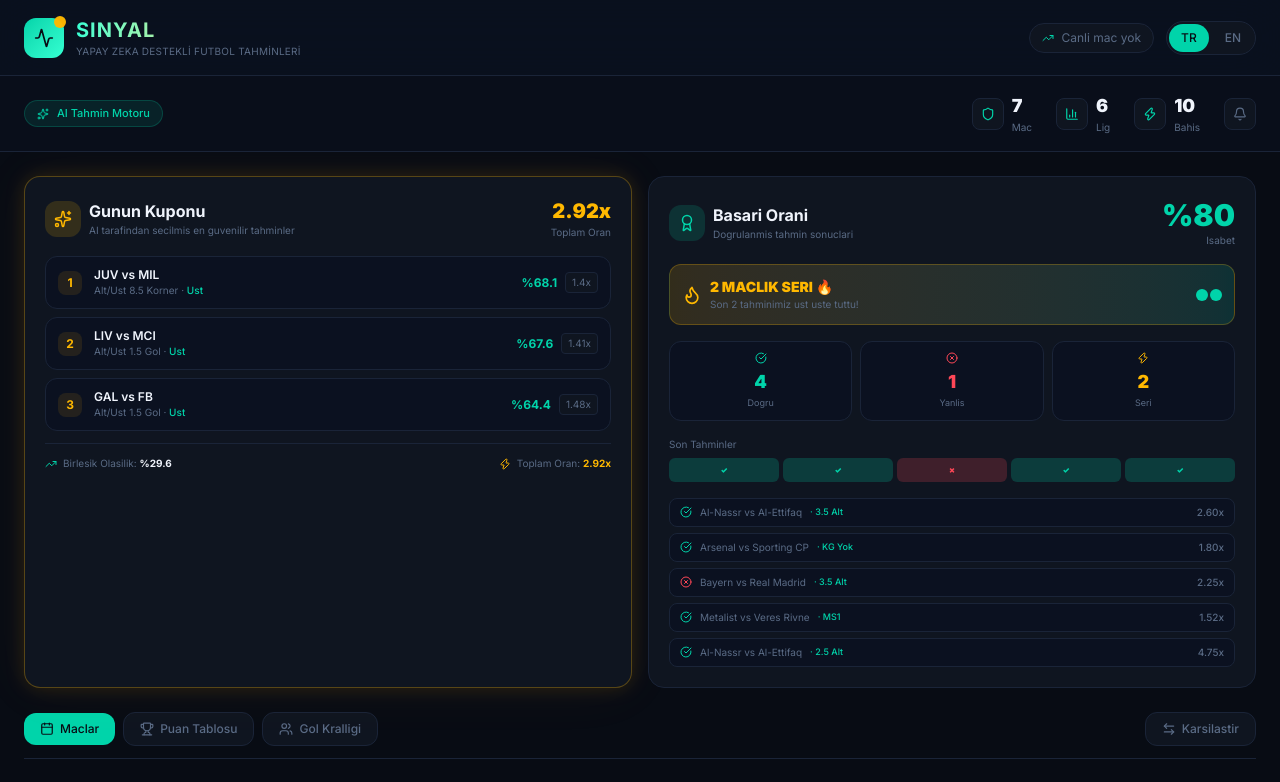
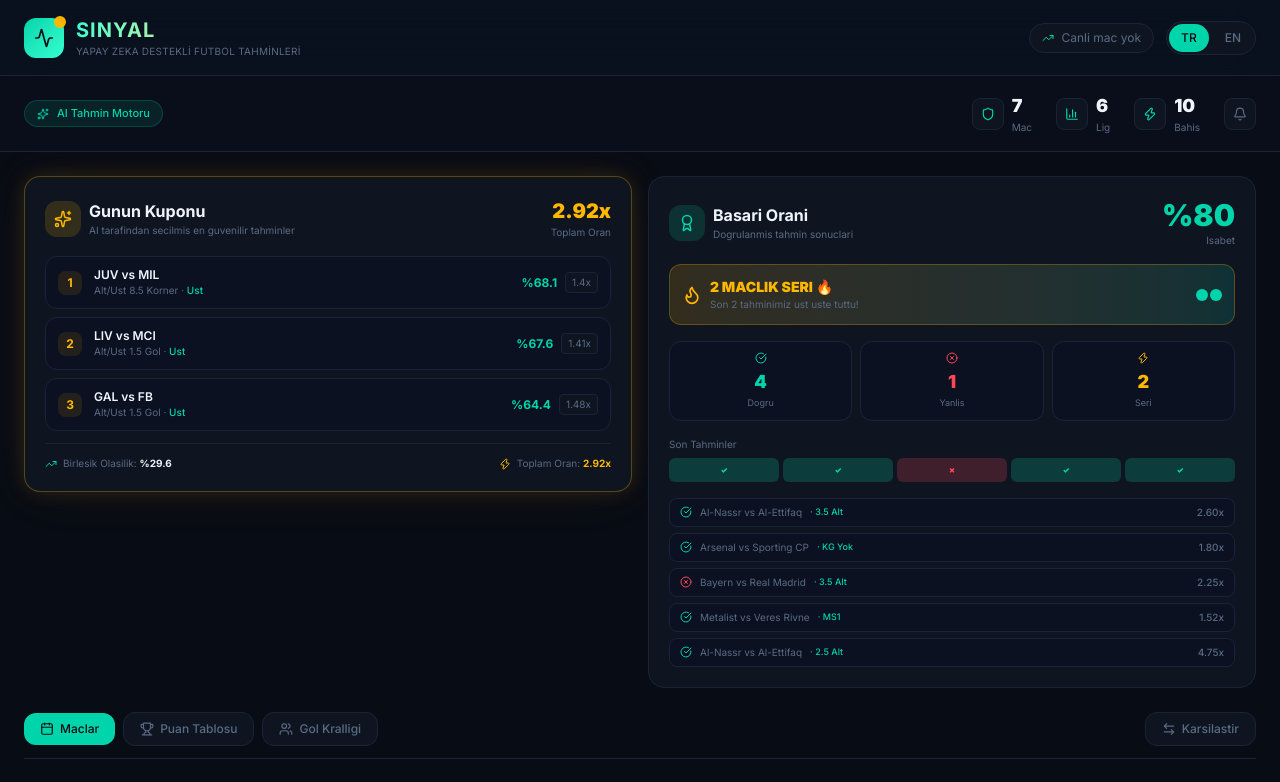
Before and after one commit to yusuferendokumaci-hash/sinyal, a Next.js app: page / in a window 1280 px wide. Shown: the top 782 px of the page. Built offline with nearby package versions, Linux system fonts and the light colour scheme.

Commit message:
Fix DailyPick bottom gap - align grid items to start

```diff
--- a/src/app/page.tsx
+++ b/src/app/page.tsx
@@ -128,7 +128,7 @@ export default function Home() {
       {/* Main Content */}
       <main className="max-w-7xl mx-auto px-4 sm:px-6 py-6 overflow-x-hidden">
         {/* Daily Pick + Track Record */}
-        <div className="grid grid-cols-1 lg:grid-cols-2 gap-4 mb-6">
+        <div className="grid grid-cols-1 lg:grid-cols-2 gap-4 mb-6 items-start">
           {loading ? <DailyPickSkeleton /> : <DailyPick matches={matches} locale={locale} />}
           <TrackRecord locale={locale} />
         </div>
```
